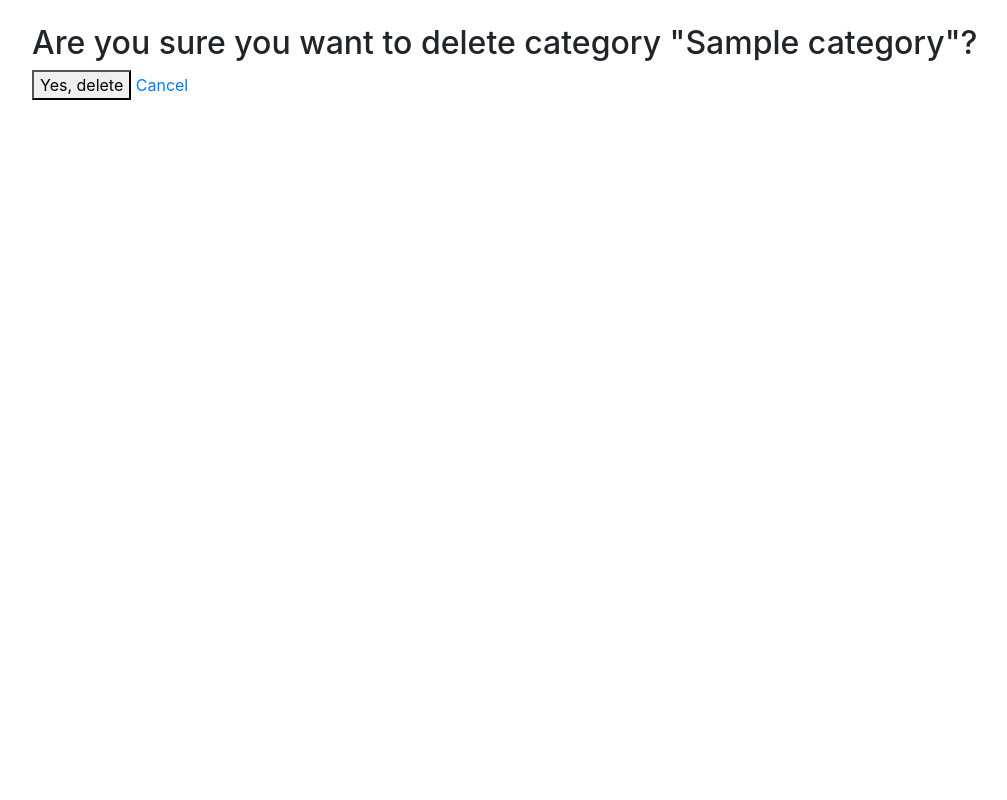
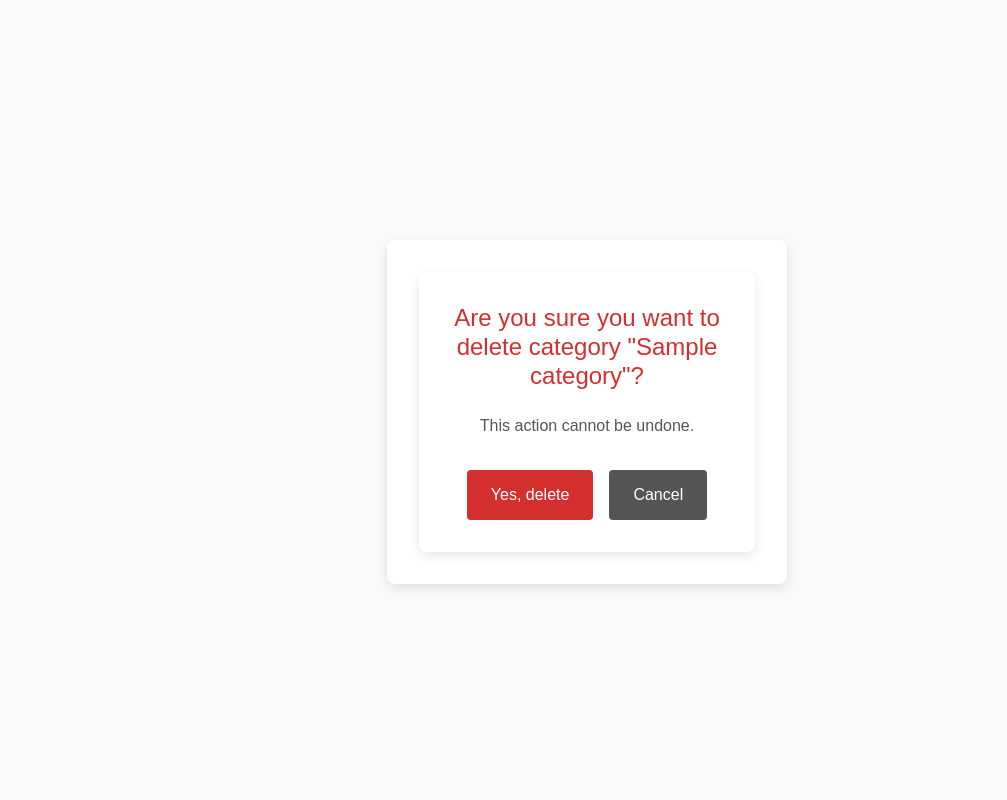
Before and after one commit to hennadiikochevbeetroot/django_forms_learning, a Django app: page /cooking/categories/1/delete/ in a window 1280 px wide. Shown: the whole page, without its empty margins (53-1060 px from the left). Run offline with Django 5.2, Linux system fonts and the light colour scheme; a user stored in the database is signed in; tables that the repository leaves empty hold one stand-in row (values such as "Sample post").

Commit message:
category delete confirmation

```diff
--- /dev/null
+++ b/recipes/static/recipes/category_confirm_delete.css
@@ -0,0 +1,72 @@
+* {
+    margin: 0;
+    padding: 0;
+    box-sizing: border-box;
+    font-family: Arial, sans-serif;
+}
+
+body {
+    display: flex;
+    justify-content: center;
+    align-items: center;
+    min-height: 100vh;
+    background-color: #f9f9f9;
+    color: #333;
+    padding: 1rem;
+}
+
+.container {
+    width: 100%;
+    max-width: 400px;
+    background-color: #fff;
+    padding: 2rem;
+    border-radius: 8px;
+    box-shadow: 0px 4px 12px rgba(0, 0, 0, 0.1);
+    text-align: center;
+}
+
+h2 {
+    font-size: 1.5rem;
+    color: #d32f2f;
+    margin-bottom: 1.5rem;
+}
+
+p {
+    color: #555;
+    font-size: 1rem;
+    margin-bottom: 2rem;
+}
+
+.button-group {
+    display: flex;
+    gap: 1rem;
+    justify-content: center;
+}
+
+.delete-btn,
+.cancel-btn {
+    padding: 0.8rem 1.5rem;
+    font-size: 1rem;
+    border: none;
+    border-radius: 4px;
+    cursor: pointer;
+    transition: background-color 0.3s ease;
+    text-decoration: none;
+    color: white;
+}
+
+.delete-btn {
+    background-color: #d32f2f;
+}
+
+.delete-btn:hover {
+    background-color: #b71c1c;
+}
+
+.cancel-btn {
+    background-color: #555;
+}
+
+.cancel-btn:hover {
+    background-color: #333;
+}
--- a/recipes/templates/recipes/category_confirm_delete.html
+++ b/recipes/templates/recipes/category_confirm_delete.html
@@ -1,9 +1,19 @@
 {% extends 'recipes/base.html' %}
+{% load static %}
+
+{% block head %}
+    <link rel="stylesheet" href="{% static 'recipes/category_confirm_delete.css' %}">
+{% endblock %}
+
 {% block content %}
-    <h2>Are you sure you want to delete category "{{ category.name }}"?</h2>
-    <form method="POST">
-        {% csrf_token %}
-        <button type="submit">Yes, delete</button>
-        <a href="{% url 'recipes:category_list' %}">Cancel</a>
-    </form>
+    <div class="container">
+        <h2>Are you sure you want to delete category "{{ category.name }}"?</h2>
+        <p>This action cannot be undone.</p>
+
+        <form method="POST" class="button-group">
+            {% csrf_token %}
+            <button type="submit" class="delete-btn">Yes, delete</button>
+            <a href="{% url 'recipes:category_list' %}" class="cancel-btn">Cancel</a>
+        </form>
+    </div>
 {% endblock %}
```
